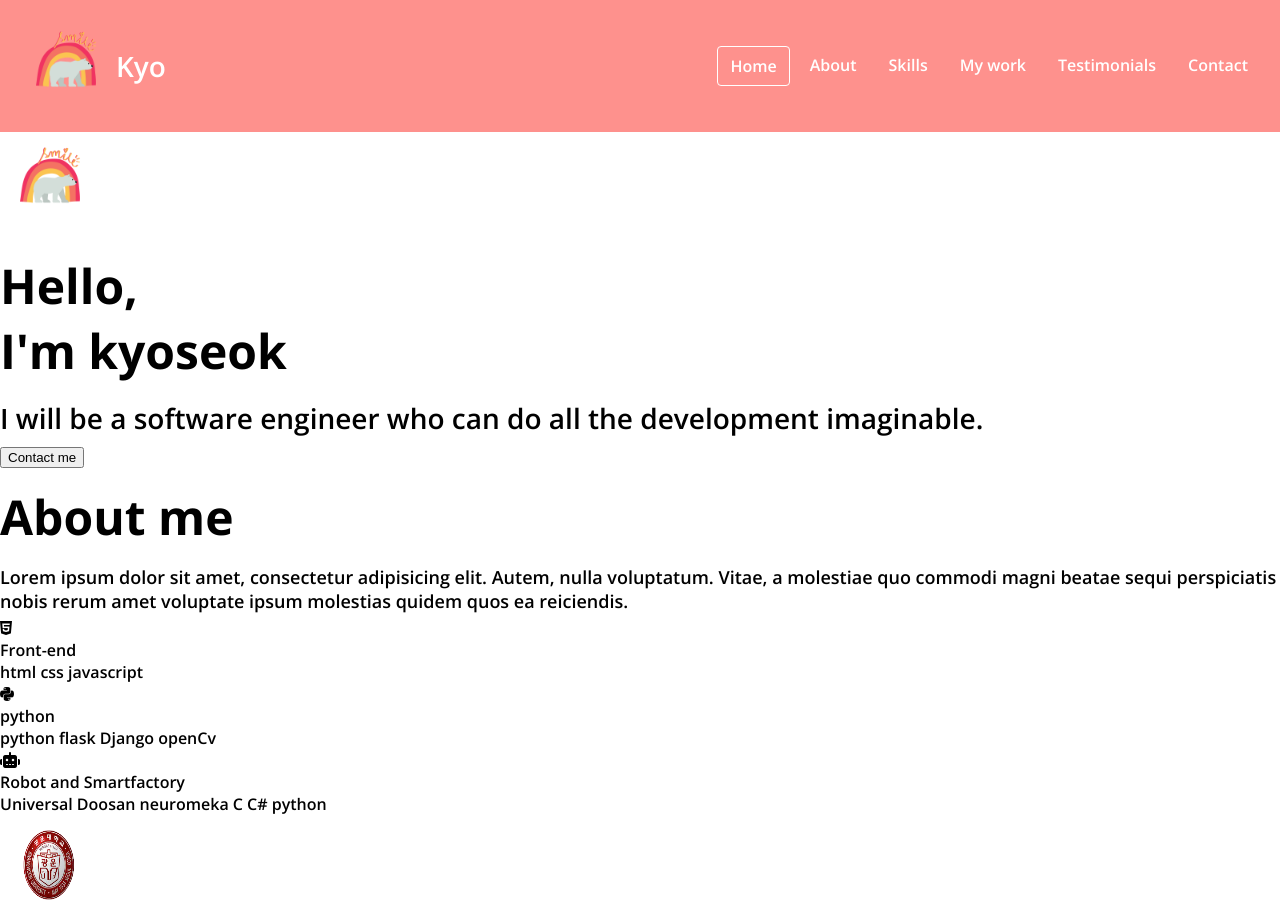
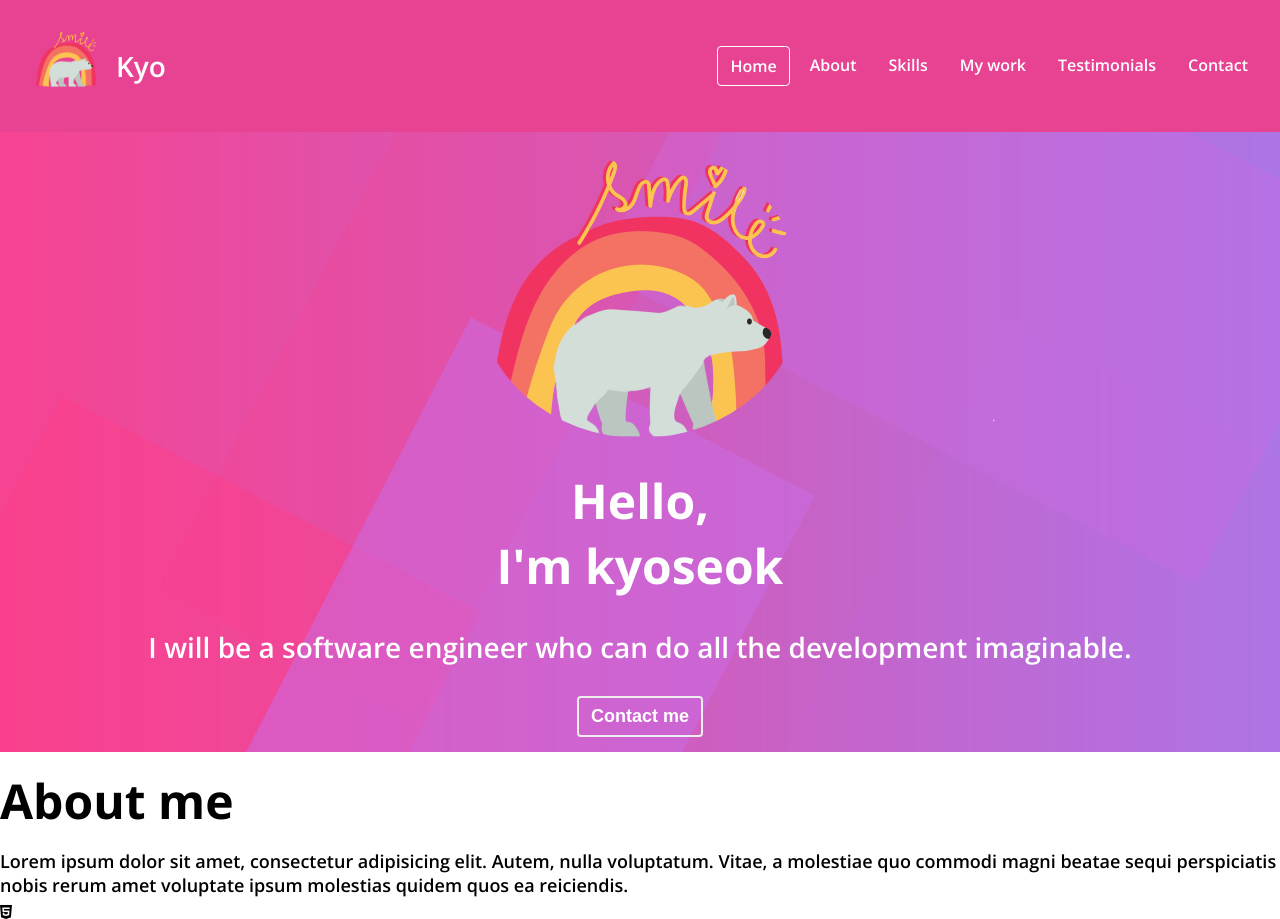
Before and after one commit to player31-kks/portfolio, a plain HTML site: page index.html in a window 1280 px wide. Shown: the top 919 px of the page. Drawn offline with nearby package versions, Linux system fonts and the light colour scheme.

Commit message:
CSS:HOME

```diff
--- a/index.html
+++ b/index.html
@@ -38,7 +38,7 @@
     </nav>
     <!-- Home -->
     <section id="Home">
-        <img src="img/favicon.png" alt="kyoseok's img" class="home__avatar">
+        <img src="img/Myimg.png" alt="kyoseok's img" class="home__avatar">
         <h1 class="Home__title">Hello,<br> I'm kyoseok</h1>
         <h2 class="Home__description">I will be a software engineer who can do all the development imaginable.</h2>
         <button class="Home__contact">Contact me</button>
--- a/style.css
+++ b/style.css
@@ -28,6 +28,7 @@
 
     /* Size */
     --size-border-radius :4px;
+    --base-Margin :15px;
 }
   /* Typography */
 
@@ -44,6 +45,14 @@ ul{
     list-style: none;
     /* ul 에는 기본적으로 패딩을 가지고 있다. 그래서 패딩을 없애주자 */
     padding-left: 0;
+}
+
+button{
+    /* 버튼의 기본 */
+    background-color: transparent;
+    cursor: pointer;
+    border: none;
+    outline: none;
 }
 
 h1 {
@@ -73,17 +82,12 @@ p {
     color: var(--color-black);
     margin: 4px 0;
 }
-img{
-    width: 100px;
-    height: 100px;
-}
-
 /* Navbar Styling*/
 #navbar{
     display: flex;
     justify-content: space-between;
     align-items: center;
-    background-color: var(--color-pink);
+    background-color: #e84393;
     color: white;
     padding: 16px;
 }
@@ -93,6 +97,9 @@ img{
     font-size: var(--font-medium);
     font-weight: var(--weight-semi-bold);
 
+}
+.navbar__log img{
+    width: 100px;
 }
 .navbar__menu{
     display: flex;
@@ -112,3 +119,34 @@ img{
 .navbar__item.active{
     border: 1px solid var(--color-white);
 }
+
+/* Home Styling */
+#Home{
+    /* background의 사용방법 center/cover no-repeat  반응형으로 만들기*/
+    background:url(img/background.png) center/cover no-repeat;
+    display: flex;
+    flex-direction: column;
+    justify-content: center;
+    align-items: center;
+    text-align: center;
+}
+#Home>img{
+    margin: var(--base-Margin) 0px;
+    border-radius: 100%;
+}
+
+.Home__title,
+.Home__description{
+    color: var(--color-white);
+    margin: var(--base-Margin) 0px;
+}
+
+.Home__contact{
+    color: white;
+    border-radius: var(--size-border-radius);
+    border: 2px solid var(--color-light-white);
+    font-size: var(--font-regular);
+    font-weight: var(--weight-bold);
+    margin: var(--base-Margin) 0px;
+    padding: 8px 12px;
+}
```
Also changed, not shown: img/Myimg.png (added), img/background.png (added).
